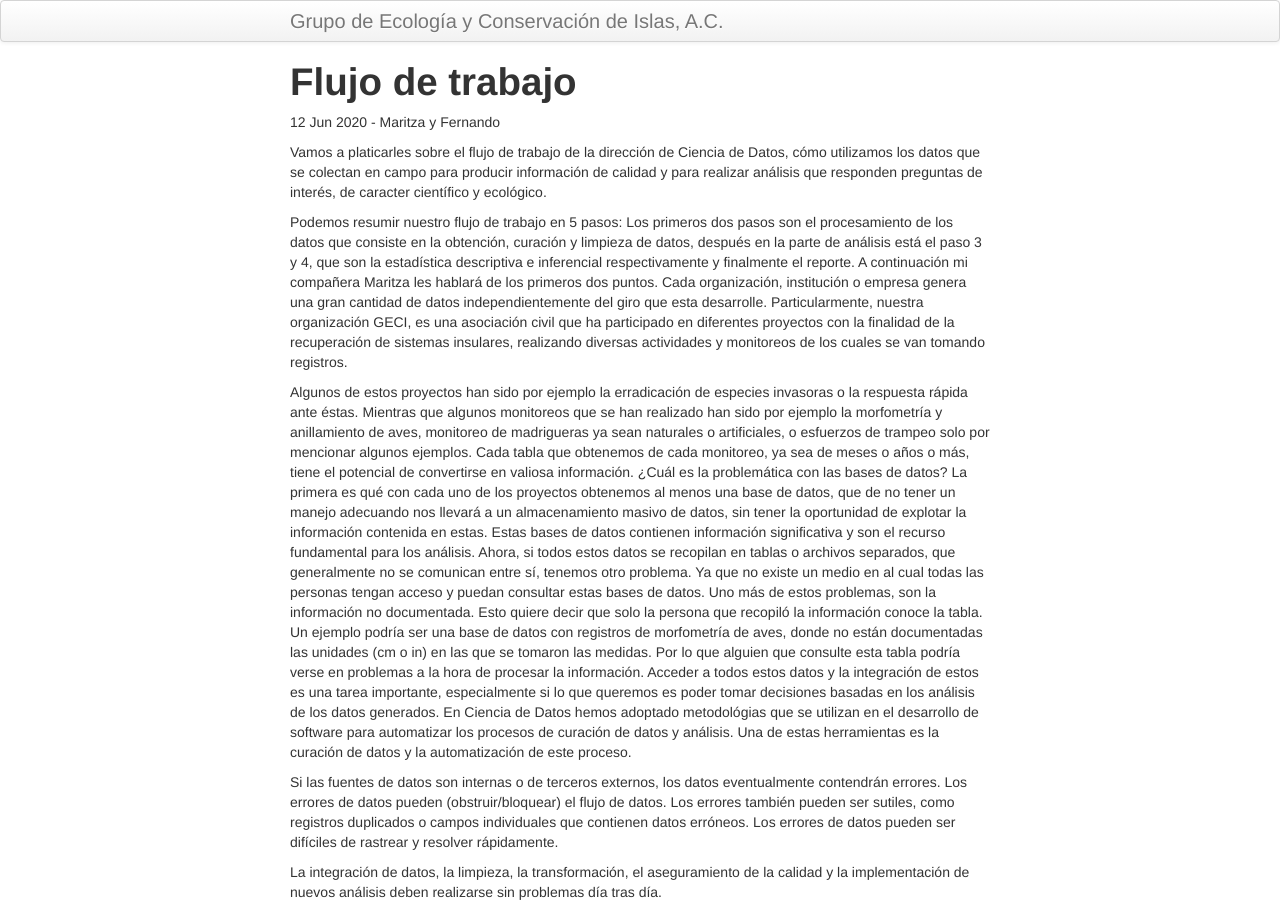
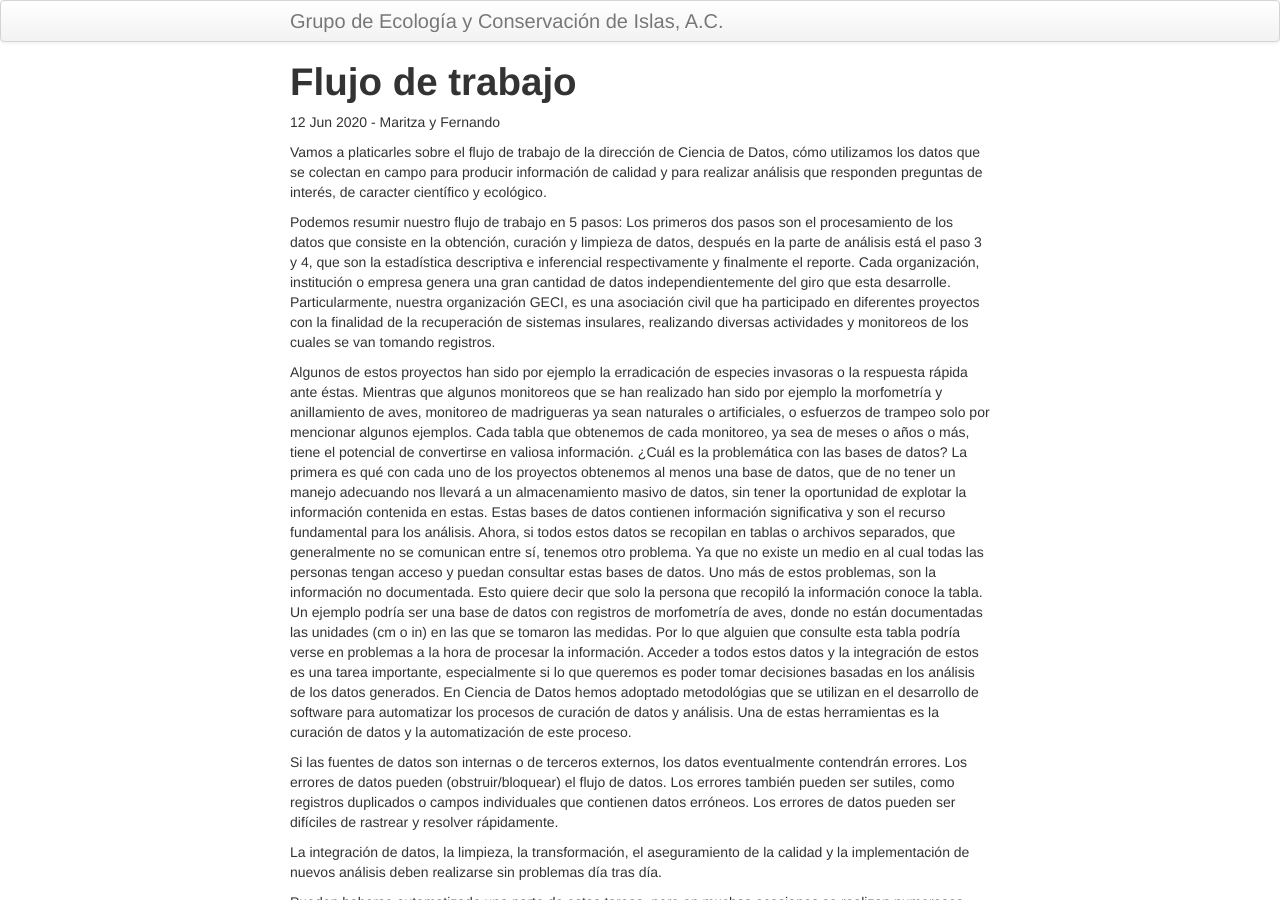
Before and after one commit to LizethMReyes/islasgeci.github.io, a Jekyll site: the page built from _posts/2020-06-12-flujo-trabajo.md, in a window 1280 px wide and 900 px high. Built offline with Jekyll 4.4.1, drawn with Linux system fonts in a browser that asks for light colours.

Commit message:
Update _posts/2020-06-12-flujo-trabajo.md

```diff
--- a/_posts/2020-06-12-flujo-trabajo.md
+++ b/_posts/2020-06-12-flujo-trabajo.md
@@ -12,7 +12,7 @@ responden preguntas de interés, de caracter científico y ecológico.
 Podemos resumir nuestro flujo de trabajo en 5 pasos: Los primeros dos pasos son el procesamiento de
 los datos que consiste en la obtención, curación y limpieza de datos, después en la parte de
 análisis está el paso 3 y 4, que son la estadística descriptiva e inferencial respectivamente y
-finalmente el reporte. A continuación mi compañera Maritza les hablará de los primeros dos puntos.
+finalmente el reporte.
 Cada organización, institución o empresa genera una gran cantidad de datos independientemente del
 giro que esta desarrolle. Particularmente, nuestra organización GECI, es una asociación civil que ha
 participado en diferentes proyectos con la finalidad de la recuperación de sistemas insulares,
```
